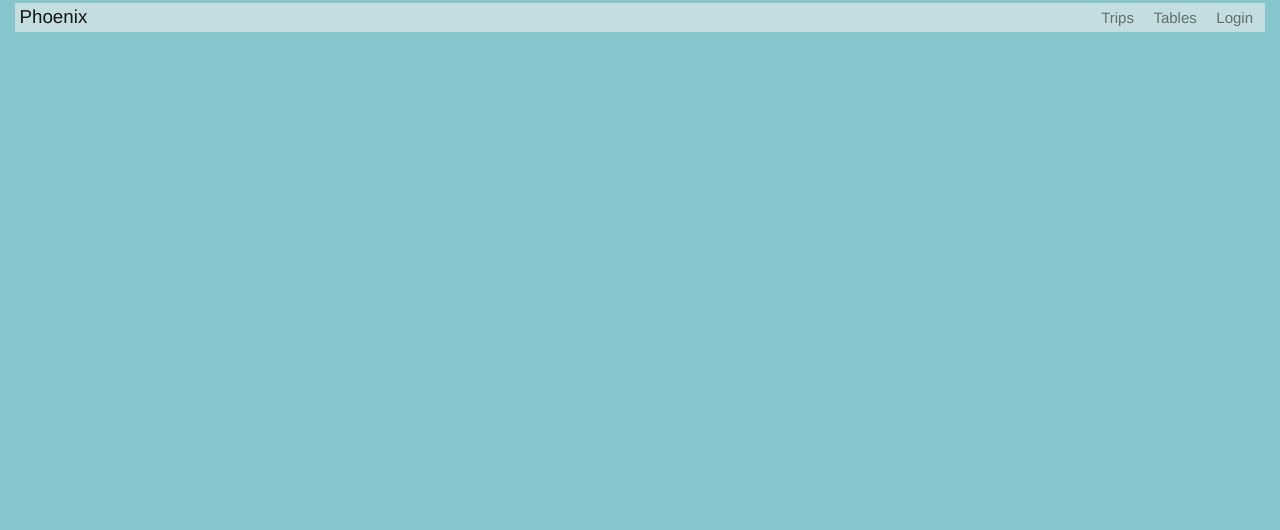
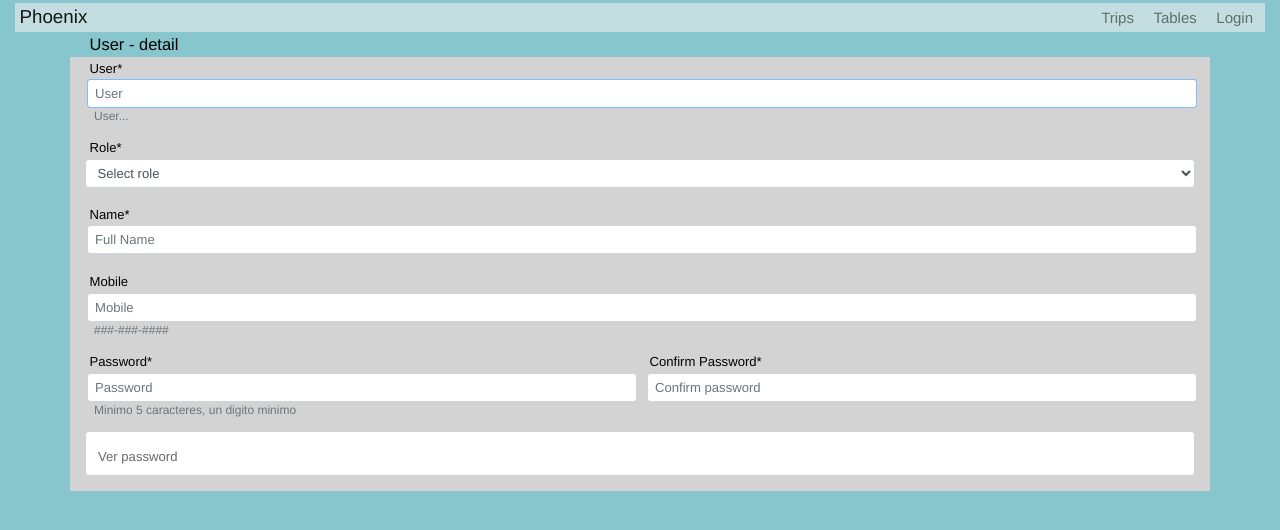
Before and after one commit to JoseRobert/TripTruckFront, a Vue app: page /detailUser in a window 1280 px wide. Shown: the top 530 px of the page. Built offline with nearby package versions, Linux system fonts and the light colour scheme.

Commit message:
Iniciando forms

```diff
--- /dev/null
+++ b/src/assets/css/form.css
@@ -0,0 +1,109 @@
+/* form.css */
+
+@charset "UTF-8";
+
+/*
+input {
+	-webkit-appearance: none;
+	outline: ;
+}*/
+.formBase {
+background-color: lightgray;
+}
+/*  Boostrap */
+.form-group > label {
+	font-size: 0.875rem;
+
+}
+.form-group > small {
+	margin: 0 0.6rem;
+}
+.form-control {
+    font-weight: 400;
+    font-size: 0.875rem;
+}
+.form-control:focus {
+    /* color: ;
+    background-color: ;
+    border-color: ; */
+    box-shadow: none;
+}
+
+/* form.js */
+.formControlLabel {
+    color: inherit;
+}
+input:-internal-autofill-selected {
+    background-color: white !important;
+}
+.colorError {
+    color: red !important;
+}
+.inputGroup-1 {
+	background-color: inherit;
+	color: inherit;
+	font-size: 1.0rem;
+	font-family: inherit;
+	box-sizing: border-box;
+	padding: 0.2rem;
+	border-radius: 0.2rem;
+	margin: 0.1rem;
+}
+
+label, input {
+	background-color: white;
+	color: inherit;
+	box-sizing: border-box;
+	padding: 0.2rem;
+	border-radius: 0.2rem;
+	margin: 0.1rem;
+}
+label {
+	background-color: inherit;
+	color: inherit;
+	display: block;
+	color: dimgray;
+	cursor: pointer;
+}
+
+.inputItm-1 input {
+	display: inline-block;
+	color: black;
+	border-radius: 0.187rem;
+	text-decoration: none;
+	/*border: 0.063rem solid transparent;*/
+}
+
+input[type="number"] {
+	/* direction: rtl; */
+}
+input[type="checkbox"] {
+	background-color: #fff;
+}
+input:focus {
+	box-shadow: none;
+	outline: none;
+	color: navy;
+
+}
+input:focus:invalid {
+	/*border: 1px solid red;*/
+	/*outline: 0;*/
+	box-shadow: none;
+	outline: none;
+	text-decoration: none;
+}
+input:valid, textarea:valid {
+	color: inherit;
+	color: black;
+
+}
+input:invalid, textarea:invalid {
+	box-shadow: none;
+	outline: none;
+	text-decoration: none;
+	/* color: dimgray; */
+}
+input:required:invalid {
+	/* border-color: red !important; */
+}
--- a/src/assets/css/index.css
+++ b/src/assets/css/index.css
@@ -75,7 +75,7 @@ body {
     line-height: 1;
     /* background-image: url("../../media/Rhombus_Pattern.jpg");
     background-size: auto; */
-    min-width: 360px;
+    /* min-width: 360px; */
     border-radius: var(--border-radius) !important;
 }
 
@@ -132,6 +132,10 @@ body {
     padding: .15rem;
 }
 /* End Botones */
+
+
+
+
 /* ----------- component -------------------------- */
 /*  Button */
 .btn_1  {
@@ -182,6 +186,8 @@ background-color: #DBE9E7;
 } */
 
 /* -------------------------------------- */
+
+
 
 
 /* -------- -- Media Queries --------*/
--- /dev/null
+++ b/src/assets/css/table.css
@@ -0,0 +1,38 @@
+/* Table */
+
+@charset "UTF-8";
+
+table {
+    /* width: 400px; */
+    /* height: 600px; */
+    background-color: transparent;
+    border-spacing: 3px;   /*  espaciado entre  celdas */
+
+    /* empty-cells: show; */
+    }
+    thead {
+    background-color: inherit;
+    }
+    thead tr {
+        cursor: pointer;
+        border: 1px solid #333;
+        font-weight: 400;
+    }
+    th:hover {
+       color: white;
+    }
+    tbody tr {
+        height: 1rem !important;
+        vertical-align: center !important;
+
+    }
+    thead tr th, tbody tr td {
+       /* align-self: center !important; */
+       vertical-align: center;
+    }
+    /* table:nth-child(odd) {
+    background-color: #E0DAE9;
+    }
+    table:nth-child(even) {
+    background-color: #DBE9E7;
+    } */
--- /dev/null
+++ b/src/components/detailUser.vue
@@ -0,0 +1,82 @@
+//  detailUser.vue
+<template>
+    <div class='container detail'>
+    <div class='titleProps'>User - detail</div>
+    <div class="row">
+        <form id='formUser' class='col formBase' onsubmit="return false;" novalidate autocomplete="nope" data-btnEnable='btnSave'>
+        <div class="form-row">
+            <div class="col form-group">
+                <label for="username" class="formControlLabel">User*</label>
+                <input type="text" name="username" class="form-control form-control-sm" id="user" placeholder="User"
+                        oninput="evalInput(this)" pattern="^[a-zA-Z]{1}[a-z0-9-_]{1,9}$" required autofocus>
+                <small id="userError" class="form-text text-muted">User... </small>
+            </div>
+        </div>
+        <div class="form-row">
+            <div class="col form-group">
+                <label for="role" class="formControlLabel">Role*</label>
+                <select name="role" class="form-control form-control-sm" id="role" placeholder="Role" required>
+                    <option value="">Select role</option>
+                    <option value="Manager">Manager</option>
+                    <option value="Driver">Driver</option>
+                    <option value="Admin">Guest</option>
+                </select>
+                <small id="roleError" class="form-text text-muted"></small>
+            </div>
+        </div>
+        <div class="form-row">
+            <div class="col form-group">
+                <label for="name" class="formControlLabel">Name*</label>
+                <input type="text" name='name' class="form-control form-control-sm" id="name" placeholder="Full Name"
+                    oninput="evalInput(this)" pattern="^[A-Z]{1}[a-zA-Z -]{1,25}$" required>
+                <small id="nameError" class="form-text text-muted"></small>
+            </div>
+        </div>
+        <div class="form-row">
+        <div class="col form-group">
+            <label for="phone" class="formControlLabel">Mobile</label>
+            <input type="tel" name='phone' class="form-control form-control-sm" id="phone" placeholder="Mobile"
+                oninput="evalInput(this)" pattern="^(?:(?:\+?1\s*(?:[.-]\s*)?)?(?:\(\s*([2-9]1[02-9]|[2-9][02-8]1|[2-9][02-8][02-9])\s*\)|([2-9]1[02-9]|[2-9][02-8]1|[2-9][02-8][02-9]))\s*(?:[.-]\s*)?)?([2-9]1[02-9]|[2-9][02-9]1|[2-9][02-9]{2})\s*(?:[.-]\s*)?([0-9]{4})(?:\s*(?:#|x\.?|ext\.?|extension)\s*(\d+))?$">
+            <small id="mobileError" class="form-text text-muted">###-###-####</small>
+        </div>
+        </div>
+        <div class="form-row row">
+            <div class="col-6 form-group">
+                <label for="password" class="formControlLabel">Password*</label>
+                <input type="password" name='password' class="form-control form-control-sm" id="password" placeholder="Password"
+                        oninput="evalInput(this)" pattern="^[A-Za-z]{4,}[0-9]{1,4}$" required>
+                        <span></span>
+                <small id="passwordError" class="form-text text-muted">Minimo 5 caracteres, un digito minimo</small>
+            </div>
+            <div class="col-6 form-group">
+                <label for="repassword" class="formControlLabel">Confirm Password*</label>
+                <input type="password" name='repassword' class="form-control form-control-sm" id="repassword" placeholder="Confirm password"
+                oninput="evalInput(this)" pattern="^[A-Za-z]{4,}[0-9]{1,4}$" required>
+                <small id="repasswordError" class="form-text text-muted"></small>
+            </div>
+            <div class="col-12 form-group">
+                <div class="form-control form-control-sm">
+                    <label for="seePw" class="formControlLabel"></label>
+                    <input type="checkbox" name='seePw' class='d-none' id='seePw' onclick="seePassword(this, ['repassword','password'])"
+                    />
+                    <label for='seePw'>Ver password<i class="far fa-eye"></i></label>
+                </div>
+            </div>
+        </div>
+        </form>
+    </div>
+    </div>
+</template>
+
+<script>
+
+// import form
+
+
+export default {
+    name: 'detailUser'
+}
+</script>
+
+<style src="@/assets/css/form.css">
+</style>
--- a/src/router/router.js
+++ b/src/router/router.js
@@ -13,6 +13,7 @@ import Trucks from '../views/Trucks';
 import Login from '../views/Login';
 import Tables from '../views/Tables';
 import detailCustomer from '../components/detailCustomer';
+import detailUser from '../components/detailUser';
 
 
 
@@ -63,7 +64,13 @@ const routes = [
     path: '/detailCustomer',
     name: 'detailCustomer',
     component: detailCustomer
+  },
+  {
+    path: '/detailUser',
+    name: 'detailUser',
+    component: detailUser
   }
+
 
 ]
 
--- a/src/store/store.js
+++ b/src/store/store.js
@@ -19,6 +19,11 @@ export default new Vuex.Store({
     customers: function(state, data){
       console.log('mutations.customers()');
       state.customers = data;
+    },
+    users: function(state, data){
+      console.log('mutations.users()');
+      state.users = data;
+
     }
   },
   actions: {
@@ -29,6 +34,13 @@ export default new Vuex.Store({
       let customers = await data.json();
       commit('customers', customers);
       // commit('customers', {name: 'cliente01'});
+    },
+    getUsers: async function({ commit }){
+      console.log('actions.getUsers()')
+      let data = await fetch('http://localhost:8000/all_users/');
+      let users = await data.json();
+      commit('users', users);
+      // commit('customers', {name: 'cliente01'});
     }
 
   },
--- a/src/views/Login.vue
+++ b/src/views/Login.vue
@@ -1,7 +1,7 @@
 //  Login.vue
 
 <template>
- <div class='titleProp'>Login</div>
+ <div class='titleProps'>Login</div>
 </template>
 
 <script>
--- a/src/views/Users.vue
+++ b/src/views/Users.vue
@@ -1,14 +1,67 @@
 //  Users.vue
 <template>
- <div class='titleProps'>Users</div>
+
+    <div class='container'>
+        <div class='titleProps'>Users</div>
+        <button class='btn btn-sm btn_1' @click="newUser">New</button>
+        <table class='table table-sm table-bordered table-hover'>
+            <thead class='rounded-top'>
+                <tr>
+                    <th>#</th>
+                    <th>User</th>
+                    <th>Full Name</th>
+                    <th>Role</th>
+                    <th>Phone</th>
+                    <th>Actions</th>
+
+                </tr>
+            </thead>
+            <tbody>
+                <tr v-for="(user, index) in users" :key='index'>
+                    <td> {{ index+1 }} </td>
+                    <td> {{ user.username }} </td>
+                    <td> {{ user.name }} </td>
+                    <td> {{ user.role }} </td>
+                    <td> {{ user.mobile }} </td>
+                    <td> <button class='btn btn-sm btn_1'>Edit</button> <button class='btn btn-sm btn_1'>Delete</button></td>
+                </tr>
+            </tbody>
+        </table>
+    </div>
+
+
 </template>
 
 <script>
+console.log('Users');
+
+import { mapState, mapMutations, mapActions } from 'vuex';
+
 export default {
-    name: 'Users'
+    name: 'Users',
+    computed: {
+        // console.log('computed{}');
+        ...mapState(['users']),
+        ...mapActions(['getUsers'])
+
+    },
+    methods: {
+        newUser: function(){
+            console.log('newUser()');
+            this.$router.push('/detailUser');
+        }
+    },
+    created: function(){
+        console.log('users.created()');
+        this.$store.dispatch('getUsers');
+
+    },
+    mounted: function(){
+        console.log('users.mounted()')
+    }
 }
 </script>
 
-<style>
+<style scope src='@/assets/css/table.css'>
 
 </style>
```
